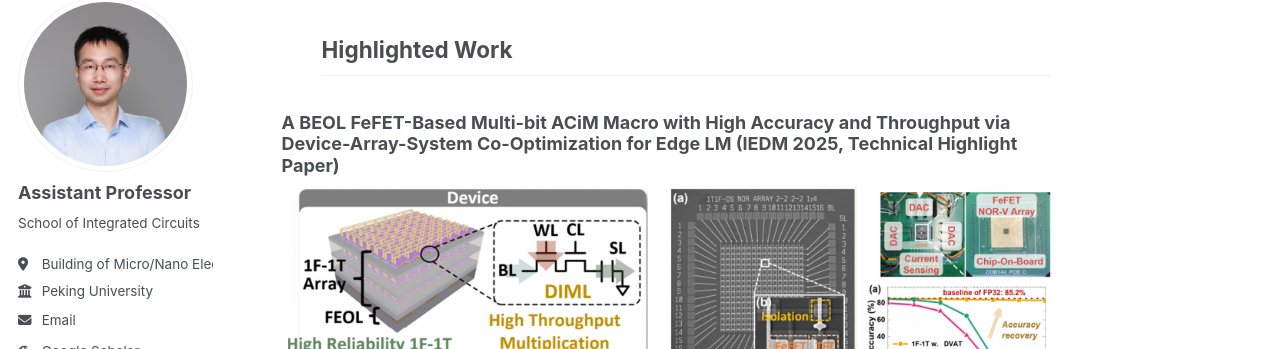
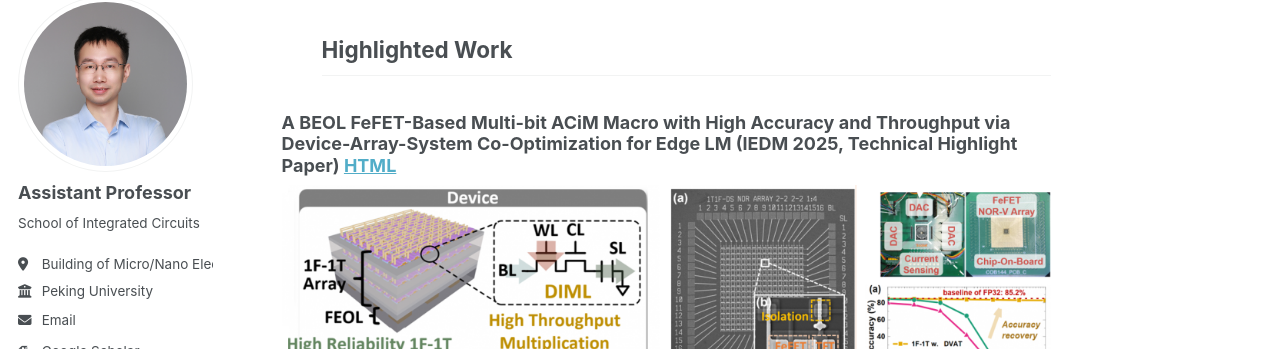
Before and after one commit to Kechao-Tang/Kechao-Tang.github.io, a Jekyll site: the page built from _pages/research.md, in a window 1280 px wide and 900 px high, scrolled down 878 px. Shown: the part 105-454 px from the top of the window. Built offline with Jekyll 4.4.1, drawn with Linux system fonts in a browser that asks for light colours; some web fonts are replaced; a script bundle is joined from its source files by our own code; library files that are not in the unit come from our copies.

Commit message:
Update research.md

```diff
--- a/_pages/research.md
+++ b/_pages/research.md
@@ -18,7 +18,7 @@ The metal-insulator phase transition of vanadium dioxide(VO2) displays rich phys
 2. Novel devices based on coupling of ferroelectrics and phase change materials
 ## Highlighted Work
 
-### A BEOL FeFET-Based Multi-bit ACiM Macro with High Accuracy and Throughput via Device-Array-System Co-Optimization for Edge LM (IEDM 2025, Technical Highlight Paper)
+### A BEOL FeFET-Based Multi-bit ACiM Macro with High Accuracy and Throughput via Device-Array-System Co-Optimization for Edge LM (IEDM 2025, Technical Highlight Paper) [HTML](https://ieeexplore.ieee.org/abstract/document/11353662/)
 ![IEDM 2025](/images/highlight-work-2025-iedm.png)
 
 ## 研究方向
```
